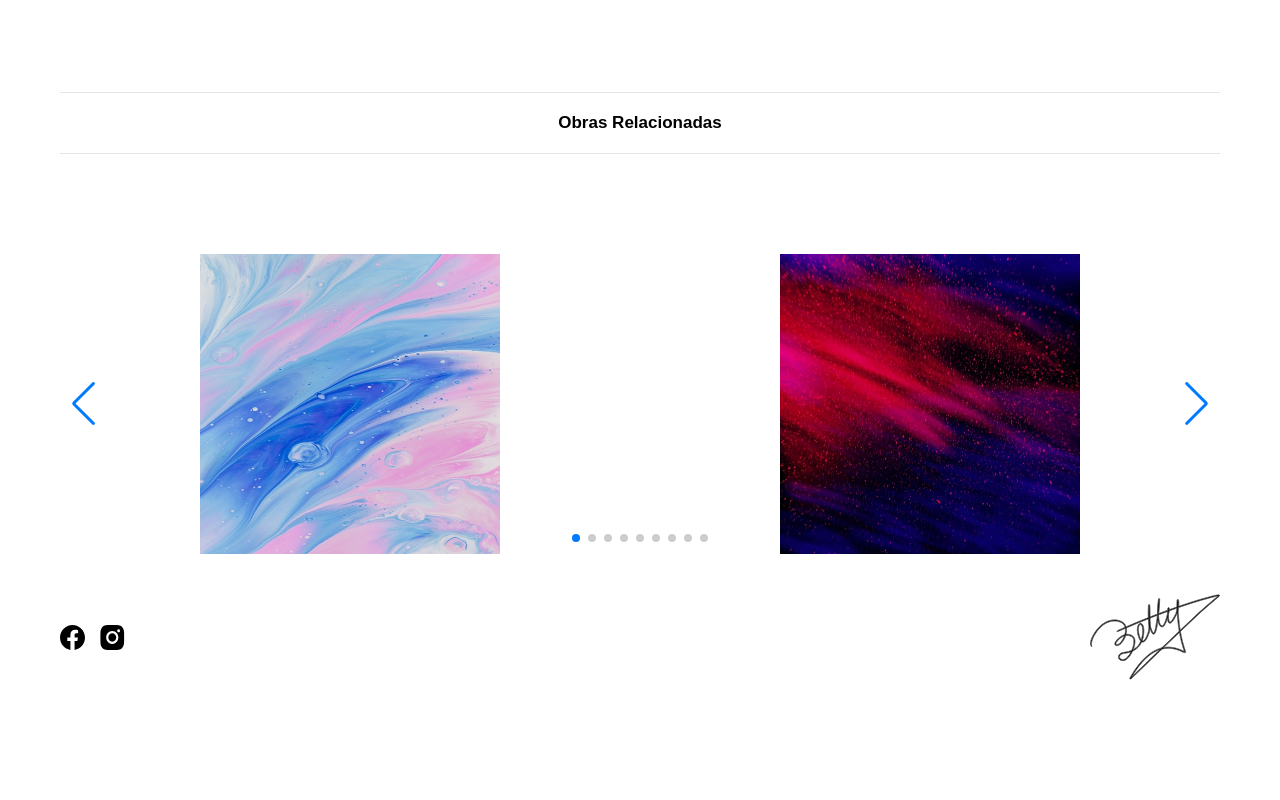
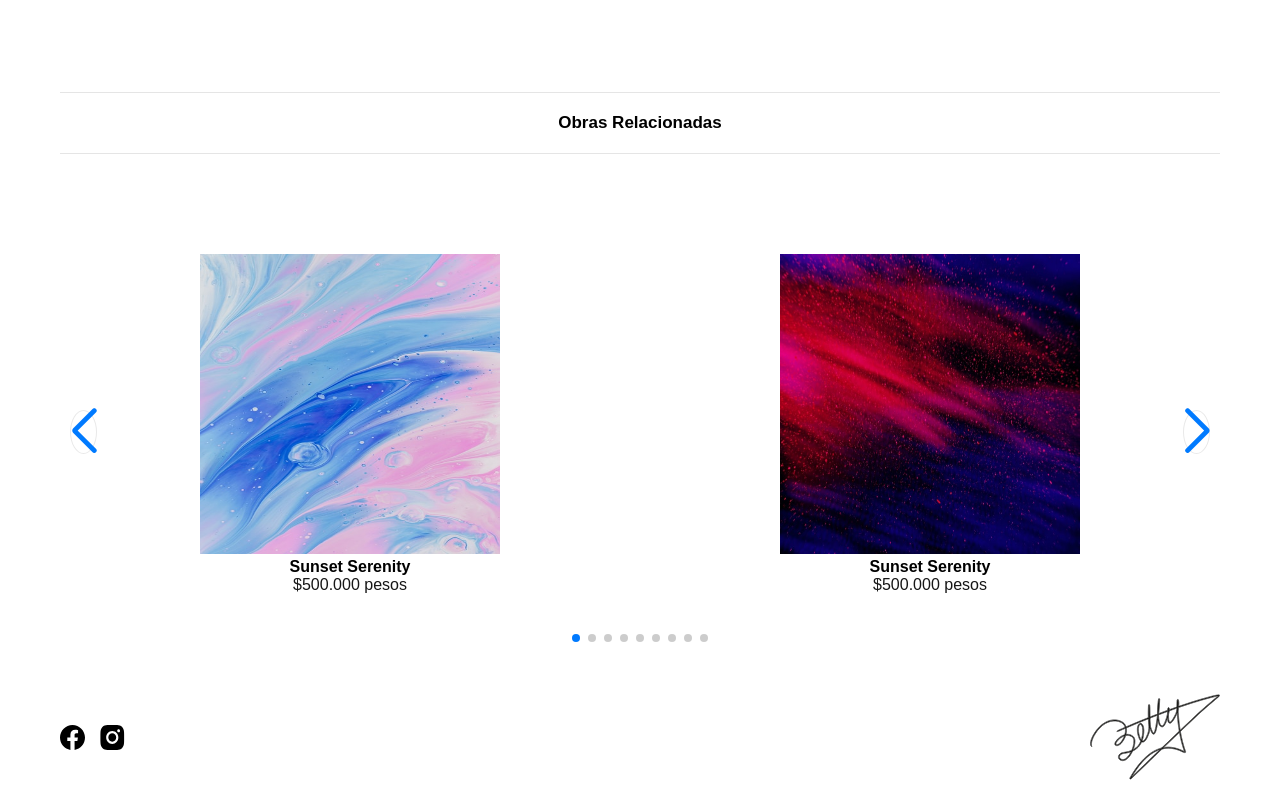
Before and after one commit to daviddiazh/artwork-page, a Next.js app: page /detail/1 in a window 1280 px wide. Shown: the part 860-1660 px from the top of the page. Before the commit the page ends 1560 px from the top, so only its background shows below. Built offline with nearby package versions, Linux system fonts and the light colour scheme.

Commit message:
styles: new styles to arrow buttons

```diff
--- a/src/app/detail/[id]/page.tsx
+++ b/src/app/detail/[id]/page.tsx
@@ -15,6 +15,7 @@ import { ArtWork } from "@/app/interfaces/artwork";
 import { artWorks } from "@/mocks/artworks";
 import styles from './styles.module.css'
 import '../../globals.css'
+import Link from "next/link";
 
 export default function Detail() {
     const params = useParams();
@@ -101,7 +102,8 @@ export default function Detail() {
                     }}
                 >
                     {artWorks?.map(item => (
-                        <SwiperSlide key={item?._id}>
+                        <SwiperSlide key={item?._id + item?.name}>
+                            <Link href={`/detail/${item?._id}`}>
                                 <Image
                                     src={item?.image}
                                     alt="Cuadro"
@@ -110,6 +112,11 @@ export default function Detail() {
                                     height={300}
                                     loading="lazy"
                                 />
+                                <div>
+                                    <p className={styles.playName}>{artWork?.name}</p>
+                                    <p>{artWork?.price} pesos</p>
+                                </div>
+                            </Link>
                         </SwiperSlide>
                     ))}
                 </Swiper>
--- a/src/app/detail/[id]/styles.module.css
+++ b/src/app/detail/[id]/styles.module.css
@@ -80,6 +80,24 @@
     border-bottom: 1px solid #e5e5e5;
 }
 
+.playName {
+    font-size: 16px;
+    font-weight: 600;
+    color: #000;
+    text-align: center;
+    padding-top: 0;
+    padding-bottom: 0;
+}
+
+.playPrice {
+    font-size: 15px;
+    font-weight: 400;
+    color: #333;
+    text-align: center;
+    padding-top: 0;
+    padding-bottom: 0;
+}
+
 
 @media (max-width: 820px) {
     .page {
--- a/src/app/globals.css
+++ b/src/app/globals.css
@@ -42,14 +42,16 @@ a {
 
 .swiper {
   width: 100%;
-  height: 300px;
+  height: 400px;
 }
 
 .swiper-slide {
   text-align: center;
   display: flex;
-  justify-content: center;
+  justify-content: flex-start;
   align-items: center;
+  flex-direction: column;
+  gap: 15px;
 }
 
 .img {
@@ -58,3 +60,35 @@ a {
   height: 100%;
   object-fit: cover;
 }
+
+.swiper-pagination-bullet {
+  background-color: #ccc;
+  width: 11px;
+  height: 11px;
+  opacity: 0.5;
+}
+
+.swiper-pagination-bullet-active {
+  background-color: #000;
+  opacity: 1;
+}
+
+.swiper-button-prev,
+.swiper-button-next {
+  color: #000;
+  background-color: #fff;
+  border: 1px solid #e9e9e9;
+  border-radius: 50%;
+  width: 40px;
+  height: 40px;
+  position: absolute;
+  top: 45%;
+  transform: translateY(-50%);
+  z-index: 100;
+}
+
+.swiper-button-prev::after,
+.swiper-button-next::after {
+  font-size: 17px;
+  font-weight: 700;
+}
```
Lines whose indentation alone changed are shown as unchanged.
